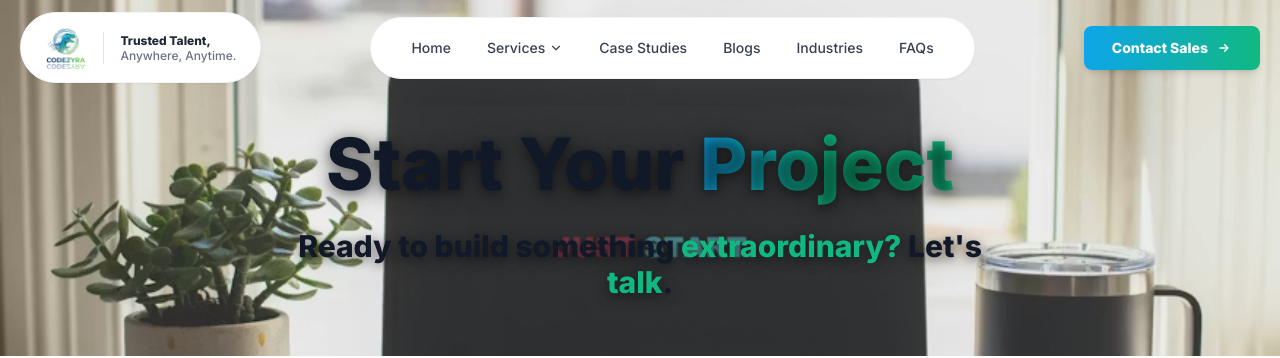
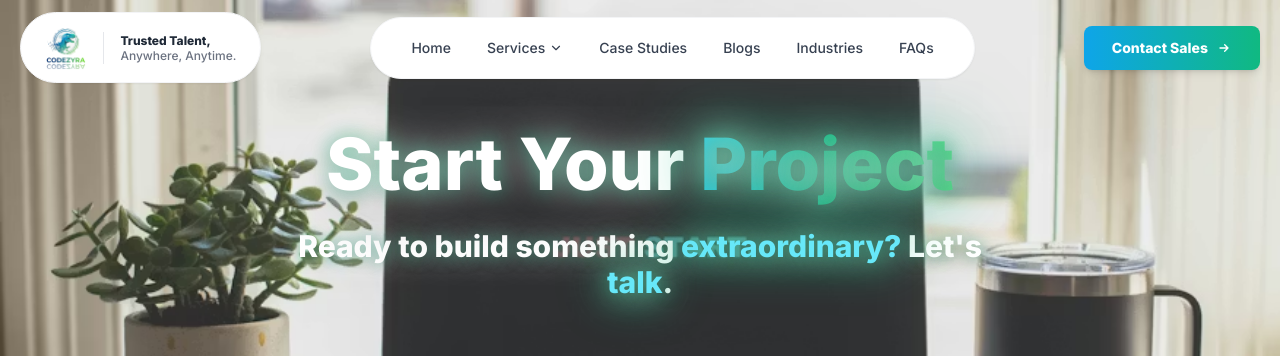
Before and after one commit to abeercodezyra-ops/FINAL-codezyra-frontend, a React (Vite) app: page /contact in a window 1280 px wide. Shown: the top 358 px of the page. Built offline with nearby package versions, Linux system fonts and the light colour scheme.

Commit message:
Contact page text glow effect: Changed dark gray text to bright white with glowing cyan/green shadows - Text now shines beautifully against background image

```diff
--- a/src/pages/Contact.jsx
+++ b/src/pages/Contact.jsx
@@ -79,12 +79,12 @@ const Contact = () => {
 
                 {/* Content */}
                 <div className="relative z-10 max-w-[1280px] mx-auto px-4 sm:px-5 text-center">
-                    <h1 className="text-4xl sm:text-5xl md:text-6xl lg:text-7xl font-extrabold mb-5 sm:mb-6 md:mb-7 px-2" style={{ textShadow: '0 4px 20px rgba(0,0,0,0.5), 0 2px 10px rgba(0,0,0,0.3)' }}>
-                        <span className="text-gray-900">Start Your </span>
-                        <span className="bg-gradient-to-r from-primary via-accent to-secondary bg-clip-text text-transparent">Project</span>
+                    <h1 className="text-4xl sm:text-5xl md:text-6xl lg:text-7xl font-extrabold mb-5 sm:mb-6 md:mb-7 px-2" style={{ textShadow: '0 0 40px rgba(255,255,255,0.8), 0 0 20px rgba(16,185,129,0.6), 0 4px 20px rgba(0,0,0,0.3)' }}>
+                        <span className="text-white drop-shadow-2xl">Start Your </span>
+                        <span className="bg-gradient-to-r from-cyan-400 via-accent to-green-400 bg-clip-text text-transparent drop-shadow-[0_0_30px_rgba(16,185,129,0.8)]">Project</span>
                     </h1>
-                    <p className="text-xl sm:text-2xl md:text-3xl text-gray-900 max-w-3xl mx-auto px-4 font-bold leading-relaxed" style={{ textShadow: '0 3px 15px rgba(0,0,0,0.4), 0 2px 8px rgba(0,0,0,0.2)' }}>
-                        Ready to build something <span className="text-accent font-extrabold">extraordinary?</span> Let's <span className="text-accent font-extrabold">talk</span>.
+                    <p className="text-xl sm:text-2xl md:text-3xl text-white max-w-3xl mx-auto px-4 font-bold leading-relaxed" style={{ textShadow: '0 0 30px rgba(255,255,255,0.7), 0 0 15px rgba(16,185,129,0.5), 0 3px 15px rgba(0,0,0,0.3)' }}>
+                        Ready to build something <span className="text-cyan-300 font-extrabold drop-shadow-[0_0_20px_rgba(16,185,129,0.9)]">extraordinary?</span> Let's <span className="text-cyan-300 font-extrabold drop-shadow-[0_0_20px_rgba(16,185,129,0.9)]">talk</span>.
                     </p>
                 </div>
             </section>
```
